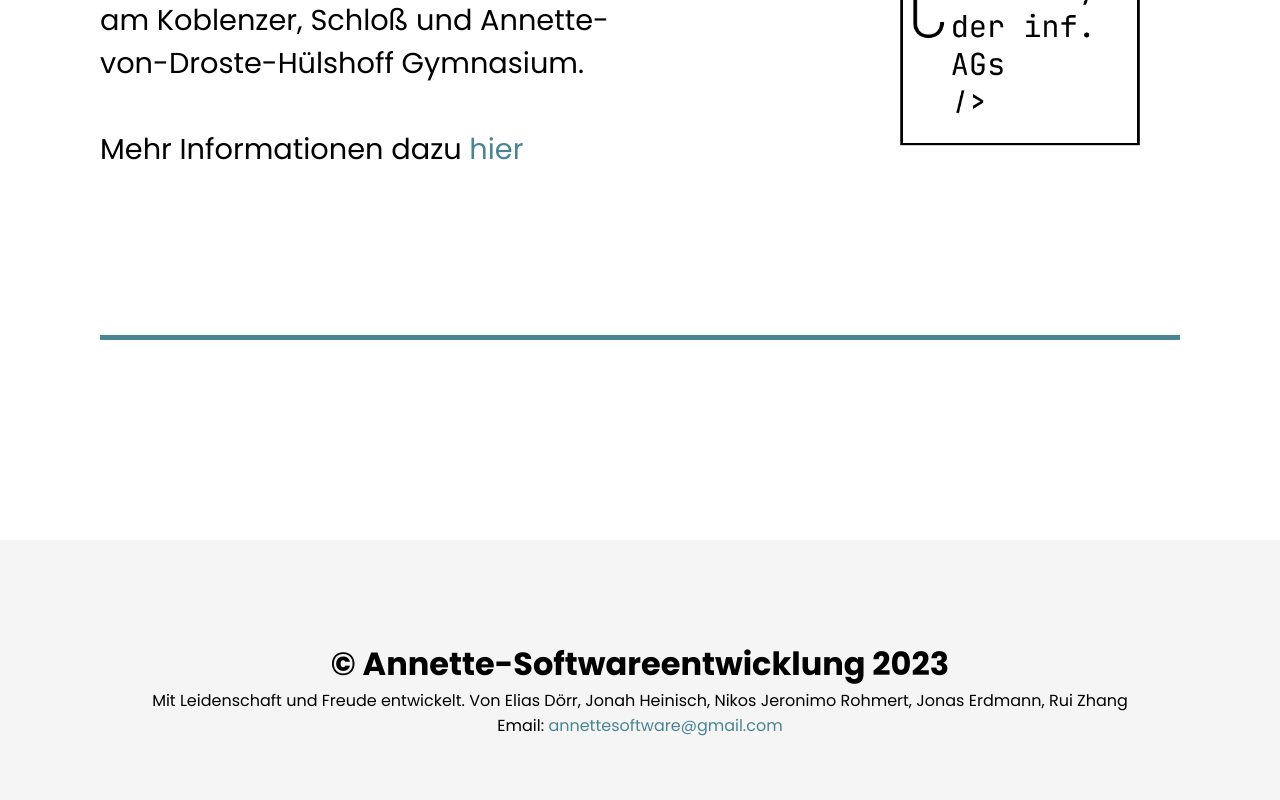
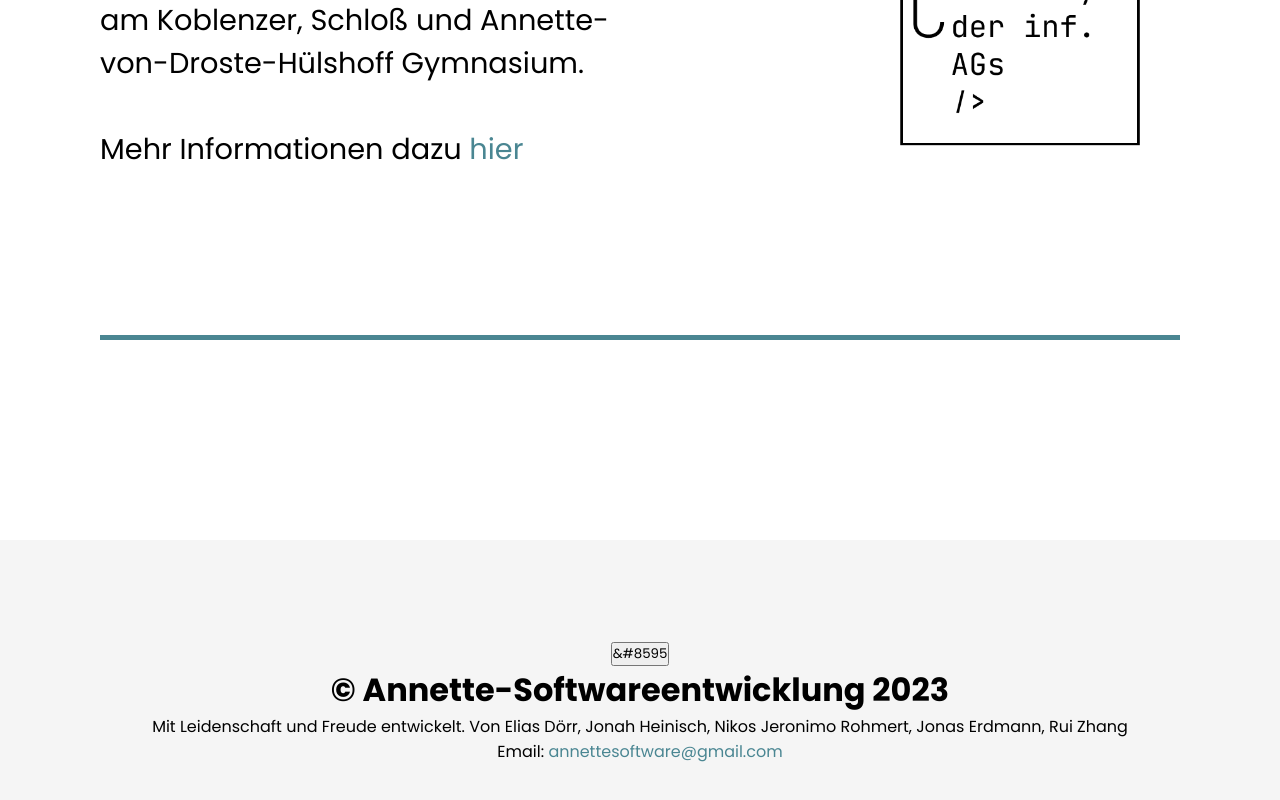
Before and after one commit to Annette-Softwareentwicklung/Annette-Softwareentwicklung, a React (Create React App) app: page / in a window 1280 px wide. Shown: the part 1145-1945 px from the top of the page. Built offline with nearby package versions, Linux system fonts and the light colour scheme.

Commit message:
Implementation ScrollToTop button

```diff
--- a/src/components/footer/footer.jsx
+++ b/src/components/footer/footer.jsx
@@ -4,9 +4,16 @@ import styles from "./footer.module.css"
 
 export function Footer() {
   return <footer className={styles.footer}>
+    <div>
+      <button onClick={scrollToTop}>&#8595</button>
+    </div>
     <h1>© Annette-Softwareentwicklung {new Date().getFullYear()}</h1>
     <p>Mit Leidenschaft und Freude entwickelt. Von Elias Dörr, Jonah Heinisch, Nikos Jeronimo Rohmert, Jonas Erdmann, Rui Zhang</p>
     <p>Email: <a href={"mailto:"+EMAIL}>{EMAIL}</a></p>
 
   </footer>
 }
+
+function scrollToTop() {
+  window.scrollTo({ top: 0, behavior: 'smooth'});
+}
```
